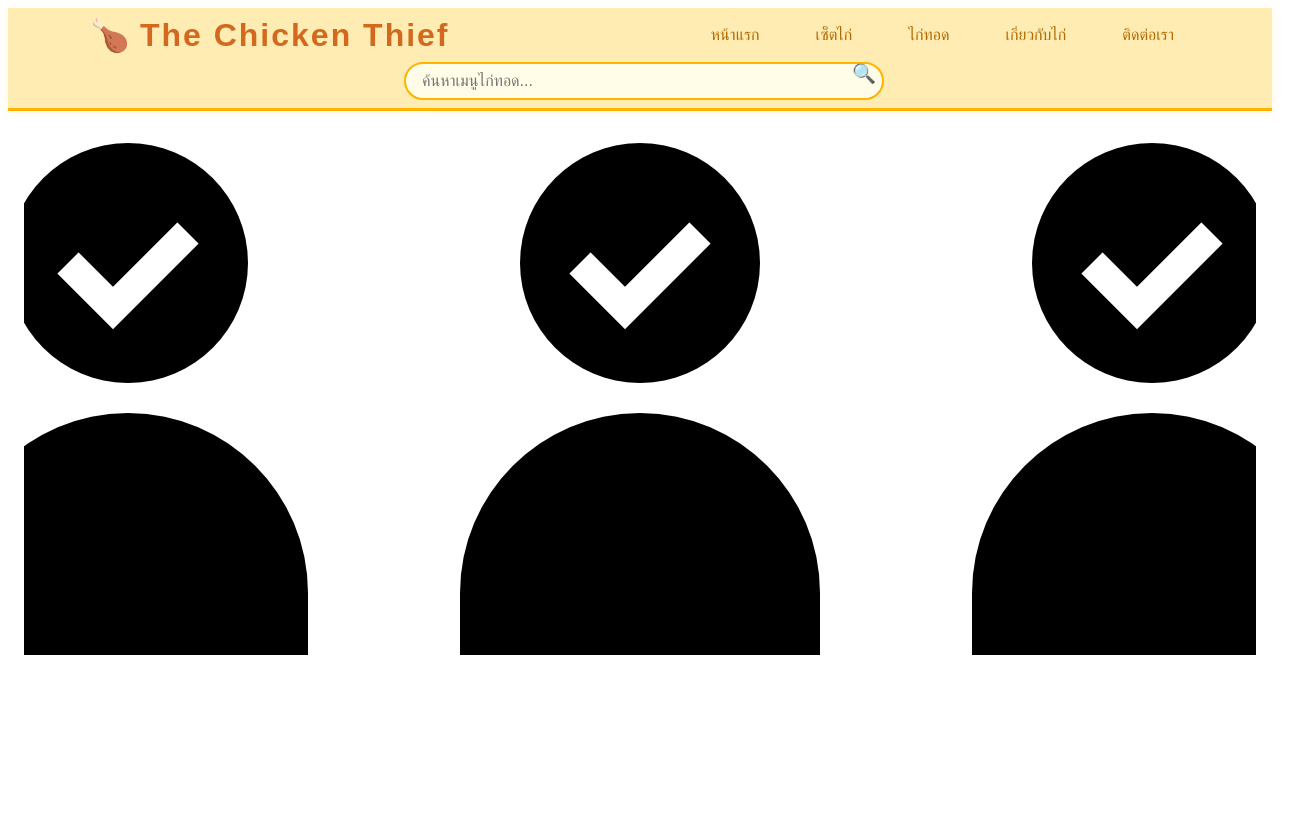
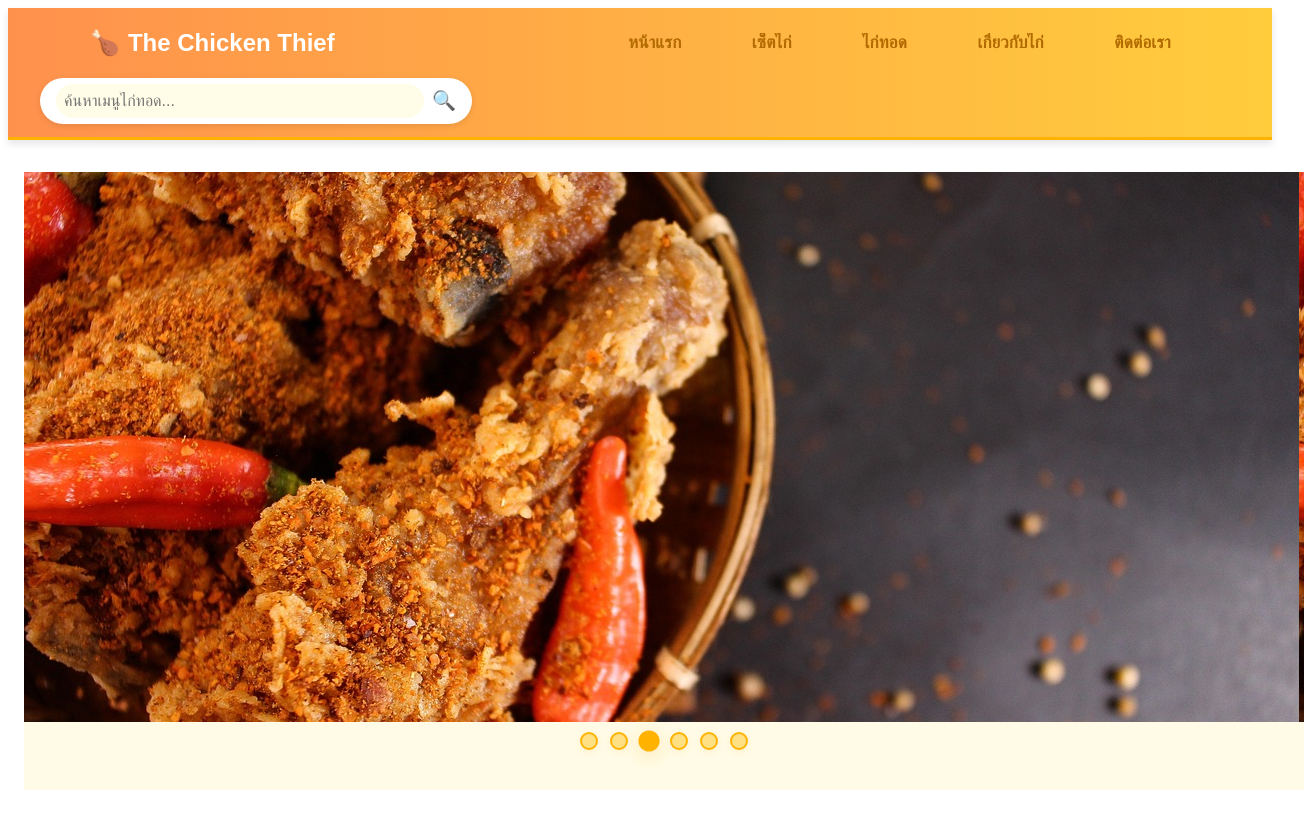
Before and after one commit to ninesss1/Project_Chicken, a React (Vite) app in the folder my-react-app/: page / in a window 1280 px wide. Shown: the top 828 px of the page, 1304 px wide, since content can reach past the window. Built offline with nearby package versions, Linux system fonts and the light colour scheme.

Commit message:
อัพเดทรูป

```diff
--- a/my-react-app/src/App.css
+++ b/my-react-app/src/App.css
@@ -11,6 +11,7 @@
   box-shadow: 0 2px 8px rgba(255, 193, 7, 0.15);
   border-bottom: 3px solid #ffb300;
   padding-bottom: 0.5rem;
+  justify-self: normal;
 }
 
 .chicken-logo {
@@ -19,8 +20,9 @@
   color: #d2691e;
   letter-spacing: 2px;
   display: flex;
-  align-items: center;
+  align-items: normal;
   gap: 0.5rem;
+  justify-self: normal;
 }
 
 .navbar-container {
@@ -31,11 +33,12 @@
   margin: 0 auto;
   padding: 0.5rem 1.5rem;
   width: 100%;
+  gap: 1.5rem;
 }
 
 .navbar .nav-links {
   display: flex;
-  gap: 1.5rem;
+  gap: 2rem;
   list-style: none;
   margin: 0;
   padding: 0;
@@ -45,16 +48,20 @@
 
 .navbar .nav-link {
   color: #b26a00;
-  font-weight: 500;
+  font-weight: 600;
   text-decoration: none;
-  padding: 0.5rem 1rem;
+  padding: 0.5rem 1.2rem;
   border-radius: 18px;
   transition: background 0.2s, color 0.2s;
+  font-size: 1.07rem;
+  letter-spacing: 0.01em;
 }
 
-.navbar .nav-link:hover {
+.navbar .nav-link:hover,
+.navbar .nav-link.active {
   background: #ffd54f;
-  color: #fff;
+  color: #ff9800;
+  transform: translateY(-2px) scale(1.07);
 }
 
 /* Search */
@@ -123,7 +130,8 @@
   border-top-left-radius: 18px;
   border-top-right-radius: 18px;
   z-index: 100;
-  padding: 0.3rem 0;
+  padding: 0.5rem 0;
+  gap: 0.5rem;
 }
 
 .chicken-theme-nav .nav-btn {
@@ -131,22 +139,78 @@
   flex-direction: column;
   align-items: center;
   color: #fff;
-  font-size: 1.1rem;
+  font-size: 1.18rem;
   text-decoration: none;
-  padding: 0.3rem 0.7rem;
-  border-radius: 12px;
-  transition: background 0.18s, color 0.18s;
+  padding: 0.4rem 1.1rem;
+  border-radius: 14px;
+  transition: background 0.18s, color 0.18s, transform 0.15s;
+  gap: 0.18rem;
+  min-width: 56px;
 }
 
-.chicken-theme-nav .nav-btn:hover {
+.chicken-theme-nav .nav-btn span[role="img"] {
+  font-size: 1.55rem;
+  margin-bottom: 0.08rem;
+}
+
+.chicken-theme-nav .nav-btn:hover,
+.chicken-theme-nav .nav-btn.active {
   background: #fff8e1;
   color: #ff9800;
+  transform: translateY(-2px) scale(1.07);
 }
 
 .chicken-theme-nav .nav-label {
-  font-size: 0.85rem;
-  margin-top: 0.1rem;
+  font-size: 0.89rem;
+  margin-top: 0.08rem;
   font-family: 'Prompt', 'Mali', sans-serif;
+  letter-spacing: 0.01em;
+  font-weight: 500;
+}
+
+/* ปุ่มลูกศรเลื่อนซ้าย/ขวา */
+.carousel-arrow {
+  position: absolute;
+  top: 50%;
+  transform: translateY(-50%);
+  z-index: 10;
+  background: rgba(255, 179, 0, 0.7);
+  border: none;
+  color: #fff;
+  font-size: 2.5rem;
+  width: 44px;
+  height: 44px;
+  border-radius: 50%;
+  cursor: pointer;
+  transition: background 0.18s, color 0.18s, opacity 0.18s;
+  display: flex;
+  align-items: center;
+  justify-content: center;
+  opacity: 0.85;
+  box-shadow: 0 2px 8px #ffb30044;
+  user-select: none;
+}
+.carousel-arrow.left {
+  left: 8px;
+}
+.carousel-arrow.right {
+  right: 8px;
+}
+.carousel-arrow:disabled {
+  opacity: 0.3;
+  cursor: default;
+  pointer-events: none;
+}
+.carousel-arrow:hover:not(:disabled) {
+  background: #ffb300;
+  color: #fffde7;
+  opacity: 1;
+}
+
+@media (max-width: 600px) {
+  .carousel-arrow {
+    display: none;
+  }
 }
 
 /* Responsive */
@@ -199,3 +263,112 @@
 .chicken-theme-header, .chicken-theme-nav {
   font-family: 'Prompt', 'Mali', 'Kanit', cursive, sans-serif;
 }
+
+
+/* โครงสร้างหลักของ Header */
+.app-header {
+  background: linear-gradient(90deg, #ff914d, #ffcd3c);
+  color: #fff;
+  padding: 0.8rem 2rem;
+  box-shadow: 0 4px 8px rgba(0,0,0,0.1);
+  position: sticky;
+  top: 0;
+  z-index: 1000;
+}
+
+/* Navbar container */
+.navbar-container {
+  display: flex;
+  justify-content: space-between;
+  align-items: center;
+}
+
+/* โลโก้ */
+.logo_chicken-logo {
+  font-size: 1.5rem;
+  font-weight: bold;
+  display: flex;
+  align-items: center;
+  gap: 0.5rem;
+  cursor: pointer;
+  transition: transform 0.2s ease-in-out;
+}
+
+.logo_chicken-logo:hover {
+  transform: scale(1.05);
+}
+
+/* เมนูนำทาง */
+.nav-links {
+  list-style: none;
+  display: flex;
+  gap: 1.5rem;
+}
+
+.nav-link {
+  color: #fff;
+  text-decoration: none;
+  font-weight: 500;
+  padding: 0.3rem 0.6rem;
+  border-radius: 8px;
+  transition: all 0.3s ease;
+}
+
+.nav-link:hover {
+  background: rgba(255,255,255,0.2);
+  color: #222;
+}
+
+/* Search bar */
+.search-top {
+  margin-top: 0.8rem;
+  display: flex;
+  justify-content: center;
+}
+
+.chicken-search {
+  display: flex;
+  align-items: center;
+  background: #fff;
+  border-radius: 30px;
+  padding: 0.4rem 1rem;
+  width: 100%;
+  max-width: 400px;
+  box-shadow: 0 2px 6px rgba(0,0,0,0.1);
+}
+
+.chicken-search input {
+  border: none;
+  outline: none;
+  flex: 1;
+  padding: 0.5rem;
+  border-radius: 30px;
+  font-size: 1rem;
+}
+
+.chicken-search .search-icon {
+  font-size: 1.2rem;
+  color: #ff914d;
+  margin-left: 0.5rem;
+  cursor: pointer;
+  transition: transform 0.2s ease;
+}
+
+.chicken-search .search-icon:hover {
+  transform: scale(1.1);
+}
+
+/* Responsive */
+@media (max-width: 768px) {
+  .hide-on-mobile {
+    display: none;
+  }
+
+  .app-header {
+    padding: 0.8rem 1rem;
+  }
+
+  .chicken-search {
+    max-width: 100%;
+  }
+}
--- a/my-react-app/src/App.jsx
+++ b/my-react-app/src/App.jsx
@@ -68,7 +68,7 @@ function App() {
           {!useBottomNav && (
             <nav className="navbar hide-on-mobile">
               <div className="navbar-container">
-                <div className="logo chicken-logo">
+                <div className="logo_chicken-logo">
                   <span role="img" aria-label="logo">🍗</span> The Chicken Thief
                 </div>
                 <ul className="nav-links" ref={navLinksRef}>
--- a/my-react-app/src/compose/home.jsx
+++ b/my-react-app/src/compose/home.jsx
@@ -1,10 +1,11 @@
 import React, { useRef, useEffect, useState } from "react";
 import "../css/home.css";
 import img_1 from "../assets/fried_1.jpg";
-import img_2 from "../assets/picTest.png"; // ภาพ แสดงทดสอบ
+// import img_2 from "../assets/picTest.png"; // ภาพ แสดงทดสอบ
 
 const Home = () => {
-  const img = [img_1, img_2, img_2, img_2, img_2, img_2];
+
+  const img = [img_1, img_1, img_1, img_1, img_1, img_1];
   const scrollRef = useRef(null);
   const [current, setCurrent] = useState(0);
 
--- a/my-react-app/src/css/home.css
+++ b/my-react-app/src/css/home.css
@@ -0,0 +1,126 @@
+/* พื้นหลังและขอบ carousel */
+.chicken-carousel-outer {
+  width: 100vw;
+  max-width: 100vw;
+  margin: 0;
+  padding: 0 0 32px 0;
+  border-radius: 0;
+  box-shadow: none;
+  background: #fffbe7;
+  position: relative;
+  overflow: hidden;
+}
+
+/* แถว carousel */
+.chicken-carousel {
+  display: flex;
+  flex-direction: row;
+  overflow-x: auto;
+  overflow-y: hidden;
+  scroll-snap-type: x mandatory;
+  gap: 0;
+  padding: 0;
+  width: 100vw;
+  scrollbar-width: none;
+  -ms-overflow-style: none;
+}
+.chicken-carousel::-webkit-scrollbar {
+  display: none;
+}
+
+/* รายการแต่ละภาพ */
+.chicken-carousel-item {
+  flex: 0 0 100vw;
+  width: 100vw;
+  max-width: 100vw;
+  background: #fff;
+  border-radius: 0;
+  box-shadow: none;
+  overflow: hidden;
+  display: flex;
+  flex-direction: column;
+  align-items: center;
+  scroll-snap-align: center;
+  transition: none;
+  margin-bottom: 0;
+  border: none;
+}
+
+/* รูปภาพ */
+.chicken-carousel-img {
+  display: block;
+  width: 100vw;
+  max-width: 100vw;
+  height: 550px;
+  object-fit: cover;
+  border-radius: 0;
+  background: #fffbe7;
+  transition: none;
+}
+
+/* จุดบอกตำแหน่ง */
+.carousel-dots {
+  display: flex;
+  justify-content: center;
+  margin-top: 10px;
+  gap: 12px;
+  padding-bottom: 8px;
+}
+.carousel-dot {
+  width: 14px;
+  height: 14px;
+  border-radius: 50%;
+  background: #ffe082;
+  border: 2.5px solid #ffb300;
+  cursor: pointer;
+  transition: background 0.18s, border 0.18s, transform 0.18s;
+  display: inline-block;
+  box-shadow: 0 2px 8px #ffb30022;
+}
+.carousel-dot.active {
+  background: #ffb300;
+  border: 2.5px solid #ffb300;
+  transform: scale(1.18);
+  box-shadow: 0 4px 16px #ffb30044;
+}
+.carousel-dot:hover {
+  background: #ffd54f;
+  border-color: #ffb300;
+  transform: scale(1.1);
+}
+
+/* Responsive */
+@media (max-width: 600px) {
+  .chicken-carousel-outer {
+    max-width: 100vw;
+    border-radius: 0;
+    box-shadow: none;
+    padding: 0 0 18px 0;
+  }
+  .chicken-carousel {
+    gap: 0;
+    padding: 0;
+  }
+  .chicken-carousel-item {
+    flex: 0 0 100vw;
+    width: 100vw;
+    max-width: 100vw;
+    border-radius: 0;
+    margin-bottom: 0;
+  }
+  .chicken-carousel-img {
+    height: 160px;
+    border-radius: 0;
+  }
+  .carousel-dot {
+    width: 11px;
+    height: 11px;
+  }
+}
+
+/* เพิ่มความน่ารัก */
+.chicken-carousel-outer,
+.chicken-carousel-item,
+.carousel-dot {
+  font-family: 'Prompt', 'Kanit', 'Mali', cursive, sans-serif;
+}
```
